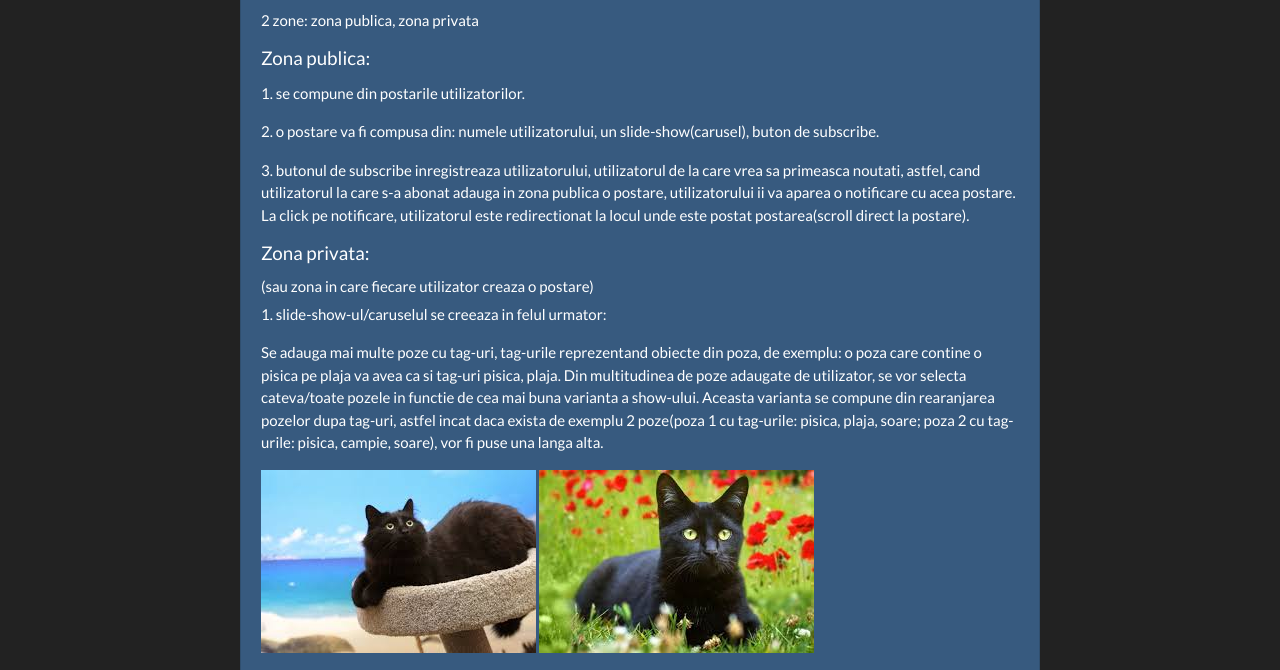
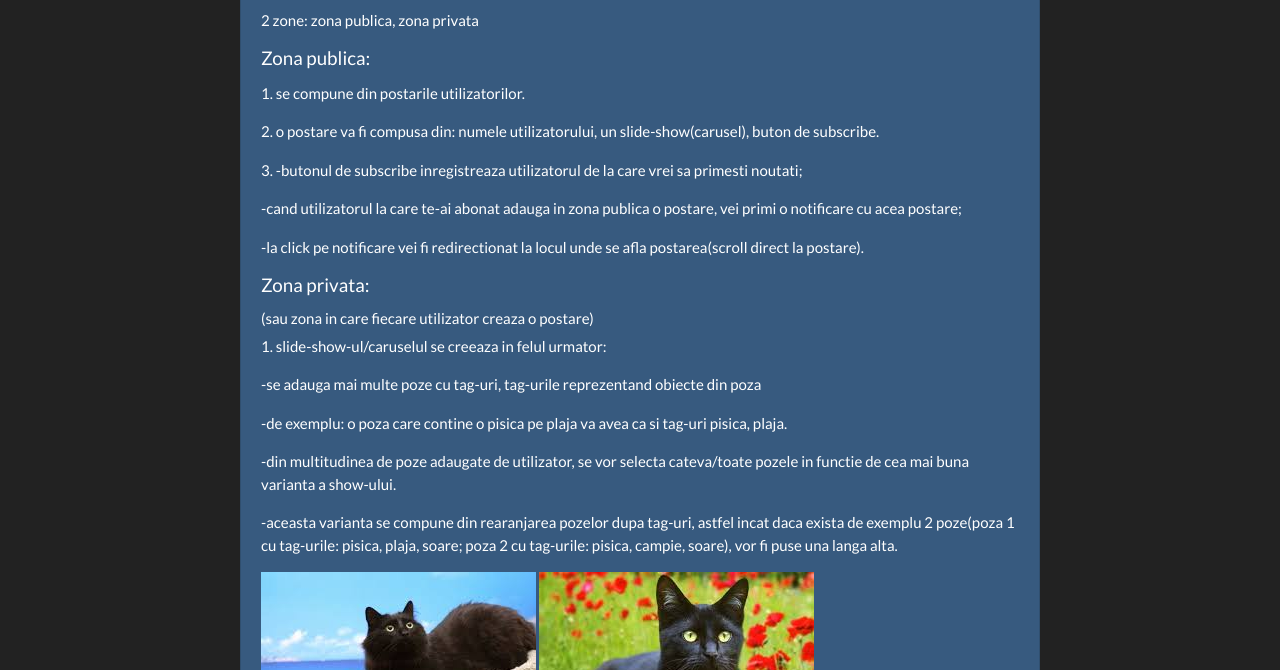
Before and after one commit to patriciamic/WebAppShows, a plain HTML site: page index.html in a window 1280 px wide. Shown: the part 265-935 px from the top of the page. Drawn offline with Linux system fonts and the light colour scheme.

Commit message:
index update

```diff
--- a/index.html
+++ b/index.html
@@ -33,23 +33,45 @@
 
             <h5 class="card-title">Zona publica:</h5>
             <p class="card-text">1. se compune din postarile utilizatorilor.</p>
-            <p class="card-text">2. o postare va fi compusa din: numele utilizatorului, un slide-show(carusel), buton de subscribe.</p>
-            <p class="card-text">3. butonul de subscribe inregistreaza utilizatorului, utilizatorul de la care vrea sa primeasca noutati, astfel, cand utilizatorul la care s-a abonat adauga in zona publica o postare, utilizatorului ii va aparea o notificare cu acea postare.
-                La click pe notificare, utilizatorul este redirectionat la locul unde este postat postarea(scroll direct la postare).
+            <p class="card-text">2. o postare va fi compusa din: numele utilizatorului, un slide-show(carusel), buton de subscribe.
+            </p>
+            <p class="card-text">3. -butonul de subscribe inregistreaza utilizatorul de la care vrei sa primesti noutati;
+
+
+            </p>
+
+            <p class="card-text">
+                -cand utilizatorul la care te-ai abonat adauga in zona publica o postare, vei primi o notificare cu acea postare;
+            </p>
+
+            <p class="card-text">
+                -la click pe notificare vei fi redirectionat la locul unde se afla postarea(scroll direct la postare).
             </p>
 
             <h5 class="card-title">Zona privata:</h5>
             <h6>(sau zona in care fiecare utilizator creaza o postare)</h6>
             <p class="card-text">1. slide-show-ul/caruselul se creeaza in felul urmator:</p>
-            <p class="card-text">Se adauga mai multe poze cu tag-uri, tag-urile reprezentand obiecte din poza, de exemplu: o poza care contine o pisica pe plaja va avea ca si tag-uri pisica, plaja. Din multitudinea de poze adaugate de utilizator, se vor selecta cateva/toate
-                pozele in functie de cea mai buna varianta a show-ului. Aceasta varianta se compune din rearanjarea pozelor dupa tag-uri, astfel incat daca exista de exemplu 2 poze(poza 1 cu tag-urile: pisica, plaja, soare; poza 2 cu tag-urile: pisica,
-                campie, soare), vor fi puse una langa alta.
+
+
+            <p class="card-text">
+                -se adauga mai multe poze cu tag-uri, tag-urile reprezentand obiecte din poza
+            </p>
+            <p class="card-text">
+                -de exemplu: o poza care contine o pisica pe plaja va avea ca si tag-uri pisica, plaja.
+            </p>
+
+            <p class="card-text">
+                -din multitudinea de poze adaugate de utilizator, se vor selecta cateva/toate pozele in functie de cea mai buna varianta a show-ului.
+            </p>
+
+            <p class="card-text">
+                -aceasta varianta se compune din rearanjarea pozelor dupa tag-uri, astfel incat daca exista de exemplu 2 poze(poza 1 cu tag-urile: pisica, plaja, soare; poza 2 cu tag-urile: pisica, campie, soare), vor fi puse una langa alta.
             </p>
 
             <img src="images/cat_beach.jpg" alt="Cat Beach">
             <img src="images/cat_flowers.jpg" alt="Cat Flowers">
 
-            <p style="margin-top: 20px">Show-ul cel mai spectaculos va fi determinat de numarul de tag-uri comune din cele 2 poze alaturate. Pot fi oricate poze, algoritmul va decide daca le adauga in show sau nu.</p>
+            <p style="margin-top: 20px">2. Show-ul cel mai spectaculos va fi determinat de numarul de tag-uri comune din cele 2 poze alaturate. Pot fi oricate poze, algoritmul va decide daca le adauga in show sau nu.</p>
             <p class="card-text">3. buton pentru a publica rezultatul: creatia ajunge in zona publica.</p>
 
 
```
